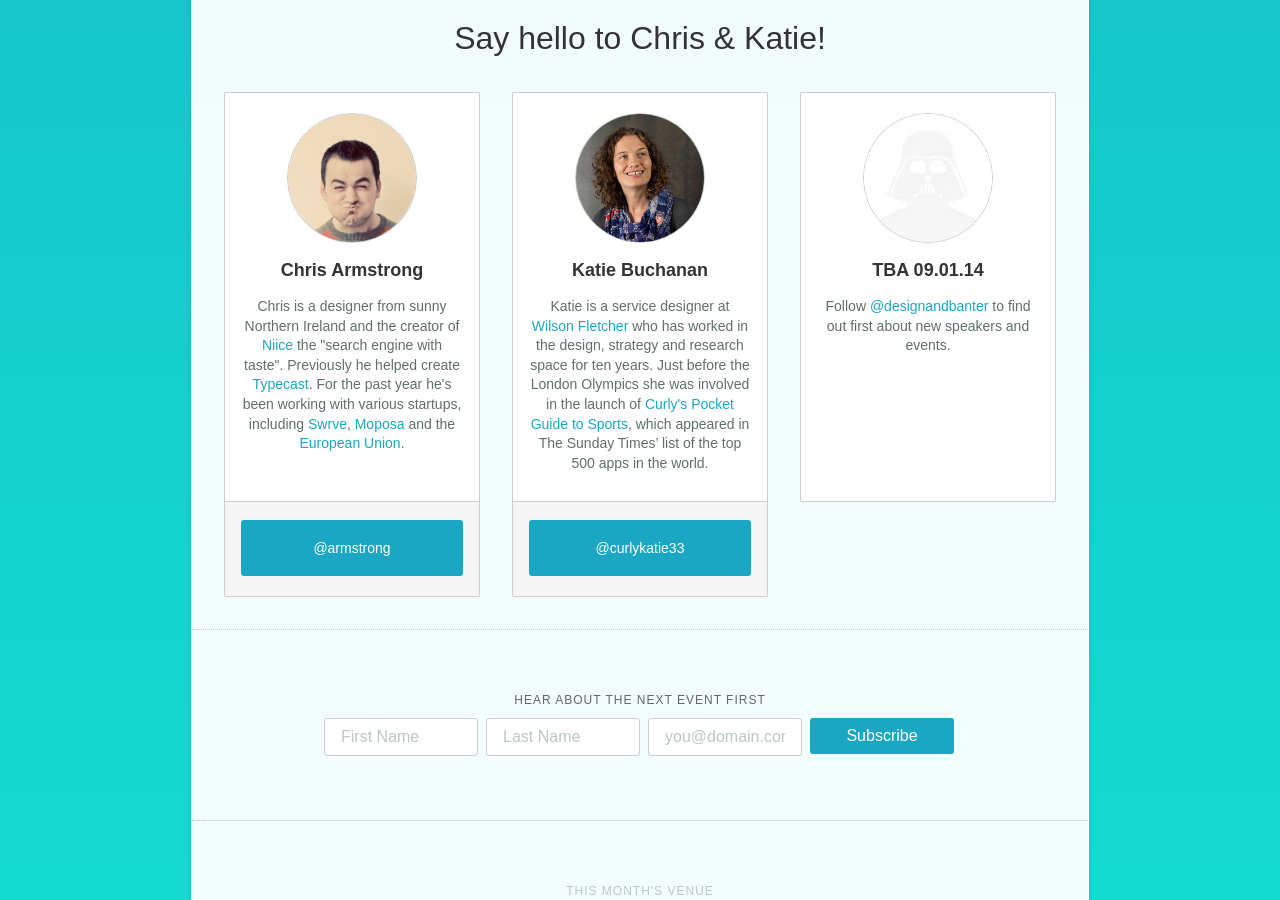
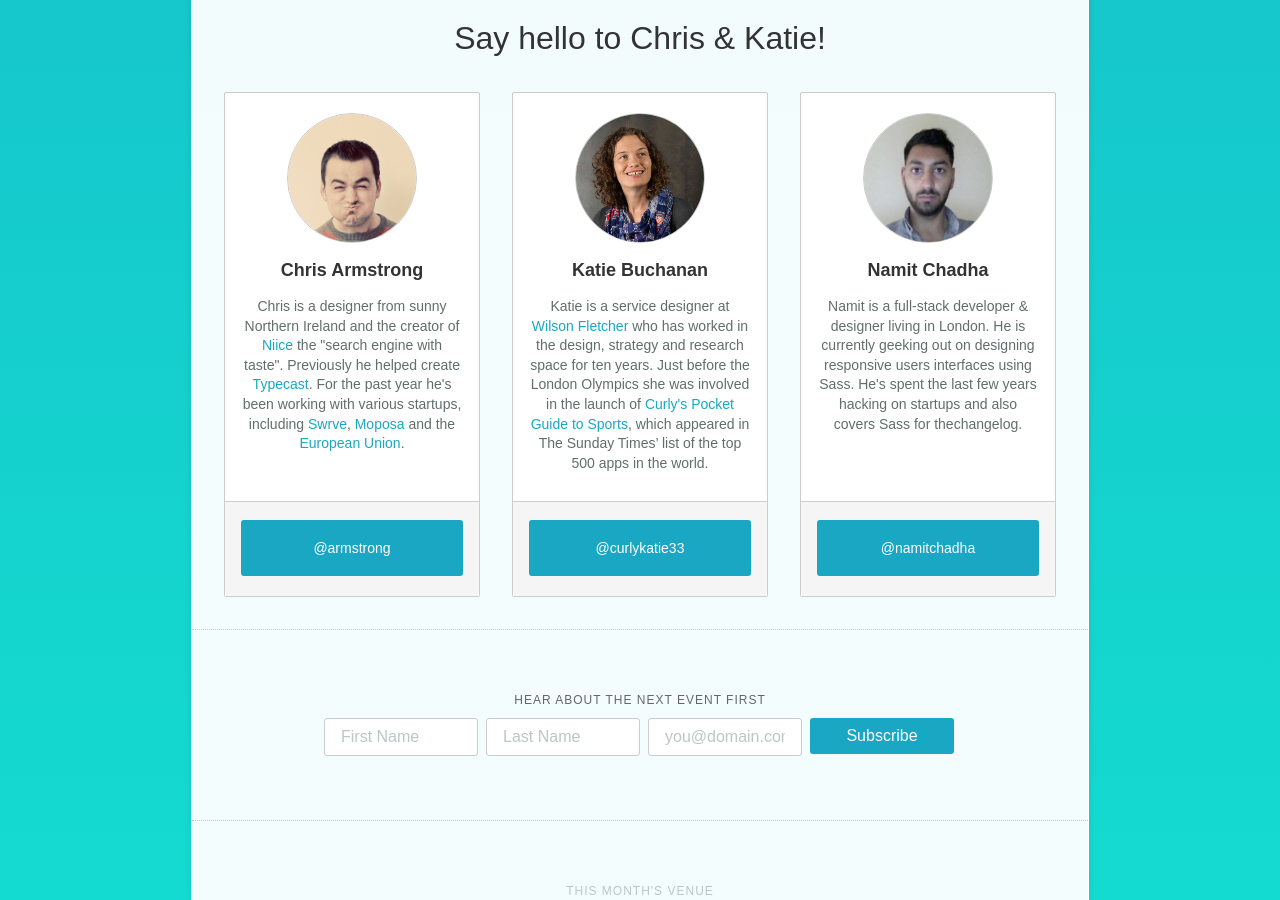
Before and after one commit to design-and-banter/db-dotcom, a Jekyll site: the page built from index.html, in a window 1280 px wide and 900 px high, scrolled down 1436 px. Built offline with Jekyll 4.4.1, drawn with Linux system fonts in a browser that asks for light colours; nearby versions of some CDN libraries; comment, search, counter and statistics services are not loaded.

Commit message:
Add Namit as speaker

```diff
--- a/_includes/event.html
+++ b/_includes/event.html
@@ -84,21 +84,21 @@
             <article class="speaker">
 
               <div class="head">
-                <img src="images/speakers/tba.jpg">
+                <img src="images/speakers/namit-chadha.png">
               </div>
 
               <section class='bio'>
 
 
-                <h1>TBA 09.01.14</h1>
-                <p>Follow <a href="http://twitter.com/designandbanter">@designandbanter</a> to find out first about new speakers and events.</p>
+                <h1>Namit Chadha</h1>
+                <p>Namit is a full-stack developer &amp; designer living in London. He is currently geeking out on designing responsive users interfaces using Sass. He's spent the last few years hacking on startups and also covers Sass for thechangelog.</p>
 
 
               </section>
 
-   <!--            <section class='interact'>
-                <a href='http://twitter.com/smallsherry/' target="_blank" class='btn'>@smallsherry </a>
-              </section> -->
+              <section class='interact'>
+                <a href='https://twitter.com/namitchadha/' target="_blank" class='btn'>@namitchadha </a>
+              </section>
 
             </article>
 
```
Also changed, not shown: images/speakers/namit-chadha.png (added), 1 other file.
